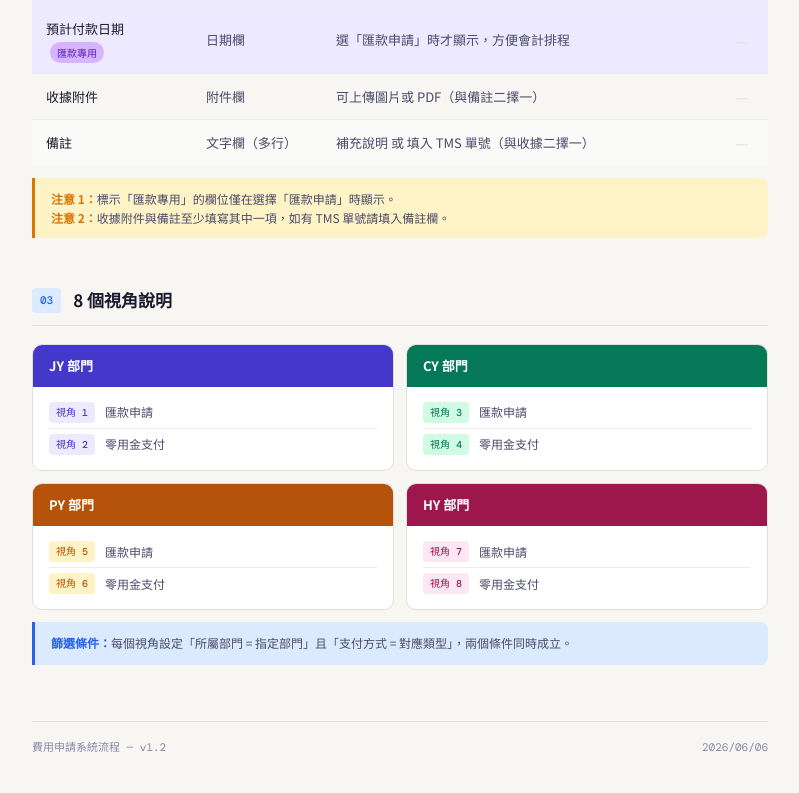
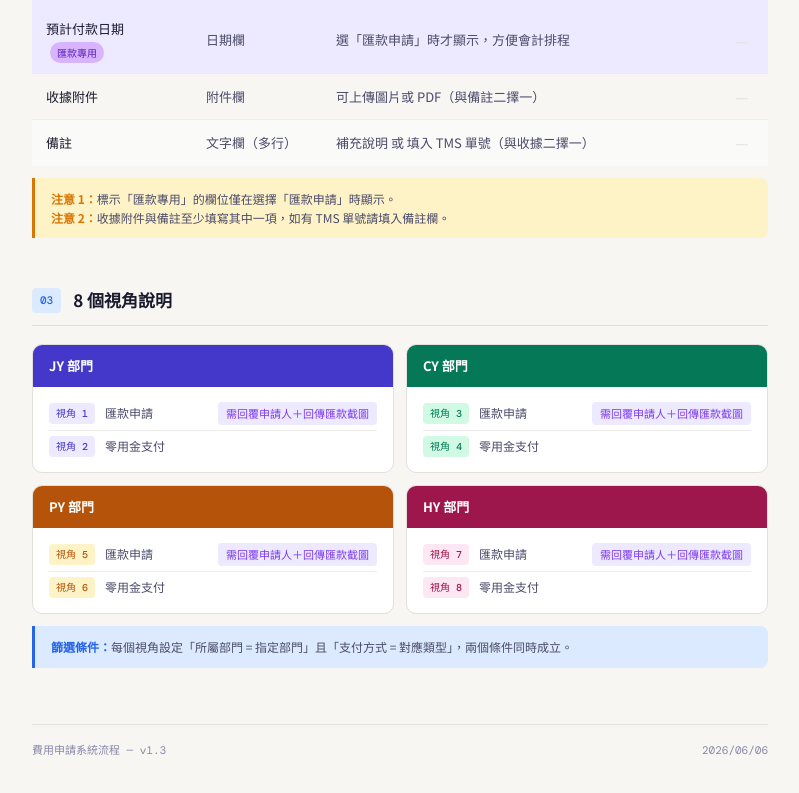
Before and after one commit to s0986500322-create/sop, a plain HTML site: page index.html in a window 1280 px wide. Shown: the part 1073-1866 px from the top of the page, without its empty margins (240-1039 px from the left). Drawn offline with nearby package versions, Linux system fonts and the light colour scheme.

Commit message:
Update index.html

```diff
--- a/index.html
+++ b/index.html
@@ -7,29 +7,15 @@
 <link href="https://fonts.googleapis.com/css2?family=Noto+Sans+TC:wght@300;400;500;700&family=DM+Mono:wght@400;500&display=swap" rel="stylesheet">
 <style>
   :root {
-    --ink: #1a1a2e;
-    --ink-mid: #4a4a6a;
-    --ink-soft: #8888aa;
-    --paper: #f7f6f2;
-    --paper-mid: #eeecea;
-    --paper-dark: #e2e0db;
-    --accent: #2563eb;
-    --accent-soft: #dbeafe;
-    --wire: #7c3aed;
-    --wire-soft: #ede9fe;
-    --cash: #059669;
-    --cash-soft: #d1fae5;
-    --warn: #d97706;
-    --warn-soft: #fef3c7;
+    --ink: #1a1a2e; --ink-mid: #4a4a6a; --ink-soft: #8888aa;
+    --paper: #f7f6f2; --paper-mid: #eeecea; --paper-dark: #e2e0db;
+    --accent: #2563eb; --accent-soft: #dbeafe;
+    --wire: #7c3aed; --wire-soft: #ede9fe;
+    --cash: #059669; --cash-soft: #d1fae5;
+    --warn: #d97706; --warn-soft: #fef3c7;
   }
   * { box-sizing: border-box; margin: 0; padding: 0; }
-  body {
-    font-family: 'Noto Sans TC', sans-serif;
-    background: var(--paper);
-    color: var(--ink);
-    font-size: 14px;
-    line-height: 1.7;
-  }
+  body { font-family: 'Noto Sans TC', sans-serif; background: var(--paper); color: var(--ink); font-size: 14px; line-height: 1.7; }
   .page { max-width: 800px; margin: 0 auto; padding: 48px 32px 80px; }
   .doc-header { border-left: 4px solid var(--accent); padding: 0 0 0 24px; margin-bottom: 48px; }
   .doc-eyebrow { font-size: 11px; letter-spacing: .12em; text-transform: uppercase; color: var(--accent); font-weight: 500; margin-bottom: 6px; font-family: 'DM Mono', monospace; }
@@ -57,7 +43,7 @@
   .field-tag { display: inline-block; font-size: 10px; padding: 2px 7px; border-radius: 99px; font-weight: 500; vertical-align: middle; margin-left: 4px; }
   .tag-wire { background: #d8b4fe; color: #5b21b6; }
   .req-yes { color: var(--cash); font-weight: 700; font-size: 15px; text-align: center; display: block; }
-  .req-no  { color: var(--paper-dark); font-size: 15px; text-align: center; display: block; }
+  .req-no { color: var(--paper-dark); font-size: 15px; text-align: center; display: block; }
   .note-box { border-left: 3px solid var(--warn); border-radius: 0 8px 8px 0; background: var(--warn-soft); padding: 11px 16px; font-size: 12px; color: var(--ink-mid); margin-top: 12px; line-height: 1.6; }
   .note-box strong { color: var(--warn); }
   .views-grid { display: grid; grid-template-columns: 1fr 1fr; gap: 12px; }
@@ -67,6 +53,7 @@
   .view-row { display: flex; align-items: center; gap: 10px; font-size: 12px; color: var(--ink-mid); padding: 5px 0; border-bottom: 1px solid var(--paper-mid); }
   .view-row:last-child { border-bottom: none; }
   .view-badge { font-family: 'DM Mono', monospace; font-size: 10px; padding: 2px 7px; border-radius: 4px; flex-shrink: 0; font-weight: 500; }
+  .view-note { font-size: 11px; color: var(--wire); background: var(--wire-soft); border-radius: 4px; padding: 2px 8px; margin-left: auto; white-space: nowrap; }
   .filter-note { margin-top: 12px; background: var(--accent-soft); border-left: 3px solid var(--accent); border-radius: 0 8px 8px 0; padding: 11px 16px; font-size: 12px; color: var(--ink-mid); }
   .filter-note strong { color: var(--accent); }
   .doc-footer { margin-top: 56px; padding-top: 16px; border-top: 1px solid var(--paper-dark); display: flex; justify-content: space-between; font-size: 11px; color: var(--ink-soft); font-family: 'DM Mono', monospace; }
@@ -75,12 +62,13 @@
 </head>
 <body>
 <div class="page">
+
   <header class="doc-header">
     <div class="doc-eyebrow">SOP / 標準作業流程</div>
     <h1 class="doc-title">費用申請系統</h1>
     <div class="doc-meta">
       <span>制定日期：2026/06/06</span>
-      <span>版本：v1.2</span>
+      <span>版本：v1.3</span>
       <span>適用：全部門</span>
     </div>
   </header>
@@ -141,18 +129,45 @@
       <h2 class="section-title">8 個視角說明</h2>
     </div>
     <div class="views-grid">
-      <div class="view-card"><div class="view-card-header" style="background:#4338ca;">JY 部門</div><div class="view-card-body"><div class="view-row"><span class="view-badge" style="background:#ede9fe;color:#4338ca;">視角 1</span>匯款申請</div><div class="view-row"><span class="view-badge" style="background:#ede9fe;color:#4338ca;">視角 2</span>零用金支付</div></div></div>
-      <div class="view-card"><div class="view-card-header" style="background:#047857;">CY 部門</div><div class="view-card-body"><div class="view-row"><span class="view-badge" style="background:#d1fae5;color:#047857;">視角 3</span>匯款申請</div><div class="view-row"><span class="view-badge" style="background:#d1fae5;color:#047857;">視角 4</span>零用金支付</div></div></div>
-      <div class="view-card"><div class="view-card-header" style="background:#b45309;">PY 部門</div><div class="view-card-body"><div class="view-row"><span class="view-badge" style="background:#fef3c7;color:#b45309;">視角 5</span>匯款申請</div><div class="view-row"><span class="view-badge" style="background:#fef3c7;color:#b45309;">視角 6</span>零用金支付</div></div></div>
-      <div class="view-card"><div class="view-card-header" style="background:#9d174d;">HY 部門</div><div class="view-card-body"><div class="view-row"><span class="view-badge" style="background:#fce7f3;color:#9d174d;">視角 7</span>匯款申請</div><div class="view-row"><span class="view-badge" style="background:#fce7f3;color:#9d174d;">視角 8</span>零用金支付</div></div></div>
+      <div class="view-card">
+        <div class="view-card-header" style="background:#4338ca;">JY 部門</div>
+        <div class="view-card-body">
+          <div class="view-row"><span class="view-badge" style="background:#ede9fe;color:#4338ca;">視角 1</span>匯款申請<span class="view-note">需回覆申請人＋回傳匯款截圖</span></div>
+          <div class="view-row"><span class="view-badge" style="background:#ede9fe;color:#4338ca;">視角 2</span>零用金支付</div>
+        </div>
+      </div>
+      <div class="view-card">
+        <div class="view-card-header" style="background:#047857;">CY 部門</div>
+        <div class="view-card-body">
+          <div class="view-row"><span class="view-badge" style="background:#d1fae5;color:#047857;">視角 3</span>匯款申請<span class="view-note">需回覆申請人＋回傳匯款截圖</span></div>
+          <div class="view-row"><span class="view-badge" style="background:#d1fae5;color:#047857;">視角 4</span>零用金支付</div>
+        </div>
+      </div>
+      <div class="view-card">
+        <div class="view-card-header" style="background:#b45309;">PY 部門</div>
+        <div class="view-card-body">
+          <div class="view-row"><span class="view-badge" style="background:#fef3c7;color:#b45309;">視角 5</span>匯款申請<span class="view-note">需回覆申請人＋回傳匯款截圖</span></div>
+          <div class="view-row"><span class="view-badge" style="background:#fef3c7;color:#b45309;">視角 6</span>零用金支付</div>
+        </div>
+      </div>
+      <div class="view-card">
+        <div class="view-card-header" style="background:#9d174d;">HY 部門</div>
+        <div class="view-card-body">
+          <div class="view-row"><span class="view-badge" style="background:#fce7f3;color:#9d174d;">視角 7</span>匯款申請<span class="view-note">需回覆申請人＋回傳匯款截圖</span></div>
+          <div class="view-row"><span class="view-badge" style="background:#fce7f3;color:#9d174d;">視角 8</span>零用金支付</div>
+        </div>
+      </div>
     </div>
-    <div class="filter-note"><strong>篩選條件：</strong>每個視角設定「所屬部門 = 指定部門」且「支付方式 = 對應類型」，兩個條件同時成立。</div>
+    <div class="filter-note">
+      <strong>篩選條件：</strong>每個視角設定「所屬部門 = 指定部門」且「支付方式 = 對應類型」，兩個條件同時成立。
+    </div>
   </section>
 
   <footer class="doc-footer">
-    <span>費用申請系統流程 — v1.2</span>
+    <span>費用申請系統流程 — v1.3</span>
     <span>2026/06/06</span>
   </footer>
+
 </div>
 </body>
 </html>
```
